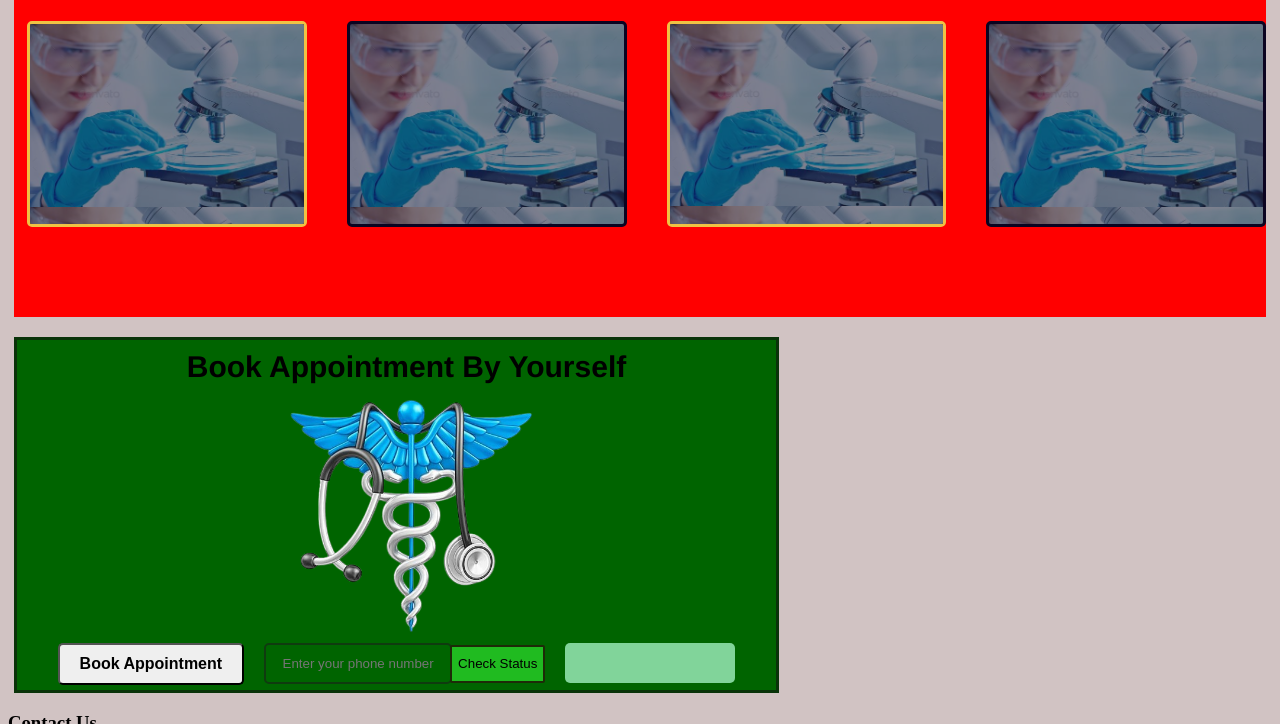
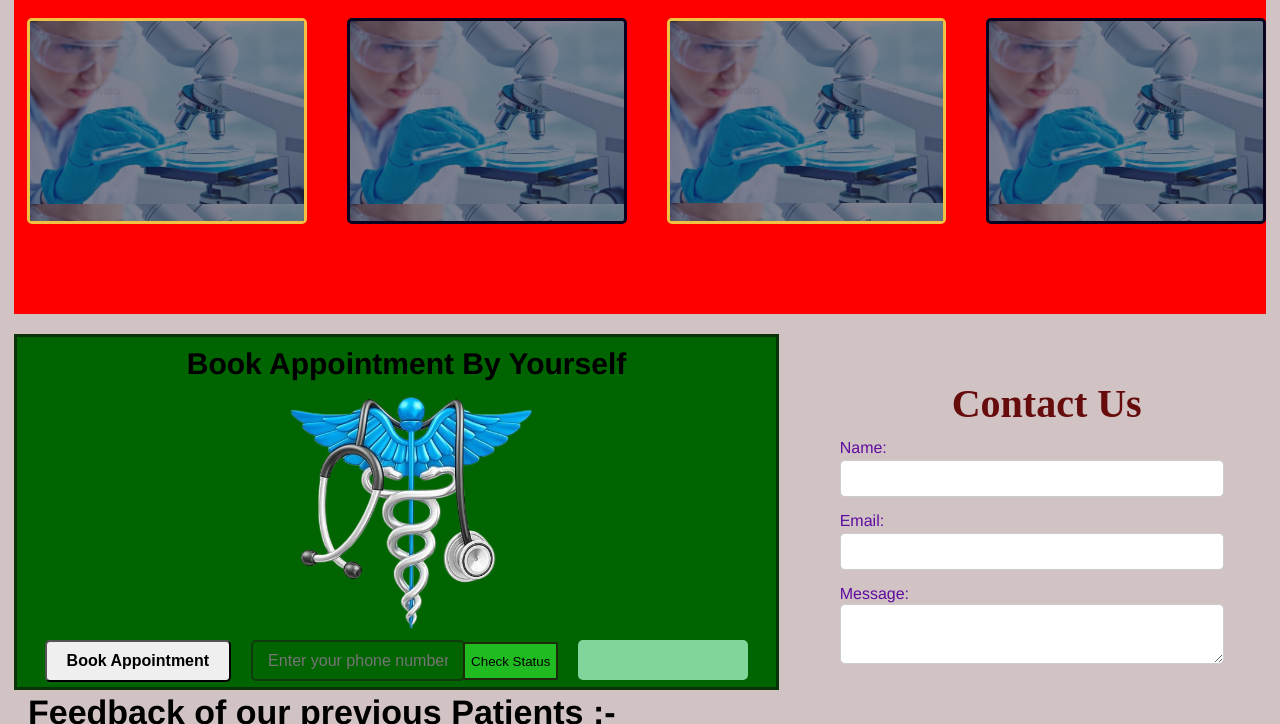
Before and after one commit to As-cryptoweb/Clinic-management-system-1, a plain HTML site: page index.html in a window 1280 px wide. Shown: the part 2076-2800 px from the top of the page. Drawn offline with Linux system fonts and the light colour scheme.

Commit message:
Update style.css

```diff
--- a/CSS/style.css
+++ b/CSS/style.css
@@ -95,7 +95,7 @@ body {
 .mainI {
   background-color: rgb(108, 180, 153);
   height: 80vh;
-  margin-top: 5px;
+  margin-top: 2px;
   width: 99%;
   margin-left: 0.5%;
   border-radius: 3px;
@@ -439,7 +439,7 @@ p {
 
 #patientPhone {
   text-align: center;
-  height: 35px;
+  height: 17px;
   width: 180px;
   outline: none;
   border-radius: 5px;
@@ -460,6 +460,89 @@ p {
   background-color: rgb(45, 160, 45);
 }
 
+.contact-form{
+   margin-left: 62%;
+   margin-top: -350px;
+}
+.contact-form h3 {
+  margin-bottom: 12px;
+  font-size: 2.5em;
+  color: rgb(102, 12, 12);
+  margin-left: 10rem;
+}
+
+.contact-form label {
+  display: block;
+  margin-bottom: 3px;
+  font-size: 1em;
+  color: rgb(93, 11, 160);
+  margin-left: 3rem;
+  font-family: 'Franklin Gothic Medium', 'Arial Narrow', Arial, sans-serif;
+}
+
+.contact-form input {
+  width: 15rem;
+  height: 2.3rem;
+  margin-bottom: 15px;
+  margin-left: 3rem;
+  border: 1px solid #ddd;
+  border-radius: 5px;
+  box-sizing: border-box;
+}
+.contact-form textarea {
+  width: 15rem;
+  height: 3.8rem;
+  margin-bottom: 15px;
+  margin-top: -2px;
+  margin-left: 3rem;
+  border: 1px solid #ddd;
+  border-radius: 5px;
+  box-sizing: border-box;
+}
+input[type="text"] {
+  width: 80%;
+  padding: 10px 15px;
+  border: 1px solid #ccc;
+  border-radius: 5px;
+  font-size: 16px;
+  transition: border-color 0.3s, box-shadow 0.3s;
+}
+
+input[type="text"]:focus {
+  border-color: #ff9800;
+  box-shadow: 0 0 8px rgba(255, 152, 0, 0.3);
+  outline: none;
+}
+textarea[type="text"] {
+  width: 80%;
+  padding: 10px 15px;
+  border: 1px solid #ccc;
+  border-radius: 5px;
+  font-size: 16px;
+  transition: border-color 0.3s, box-shadow 0.3s;
+}
+
+textarea[type="text"]:focus {
+  border-color: #ff9800;
+  box-shadow: 0 0 8px rgba(255, 152, 0, 0.3);
+  outline: none;
+}
+.submit{
+  background-color: #164d6d;
+  color: white;
+  border: none;
+  cursor: pointer;
+  border-radius: 5px;
+  transition: background-color 0.3s ease-in-out;
+  height: 42px;
+  width: 100px;
+ margin-top: 14.5rem;
+  margin-left: 1rem;
+}
+
+.submit.button:hover {
+  background-color: #2980b9;
+}
 .yourfeedback button {
   background-color: rgb(158, 70, 240);
   height: 35px;
@@ -506,7 +589,7 @@ p {
 
 .footer {
   background-color: darkslategrey;
-  height: 52vh;
+  height: 50vh;
   margin-top: 4px;
   width: 100%;
   color: #fff;
```
